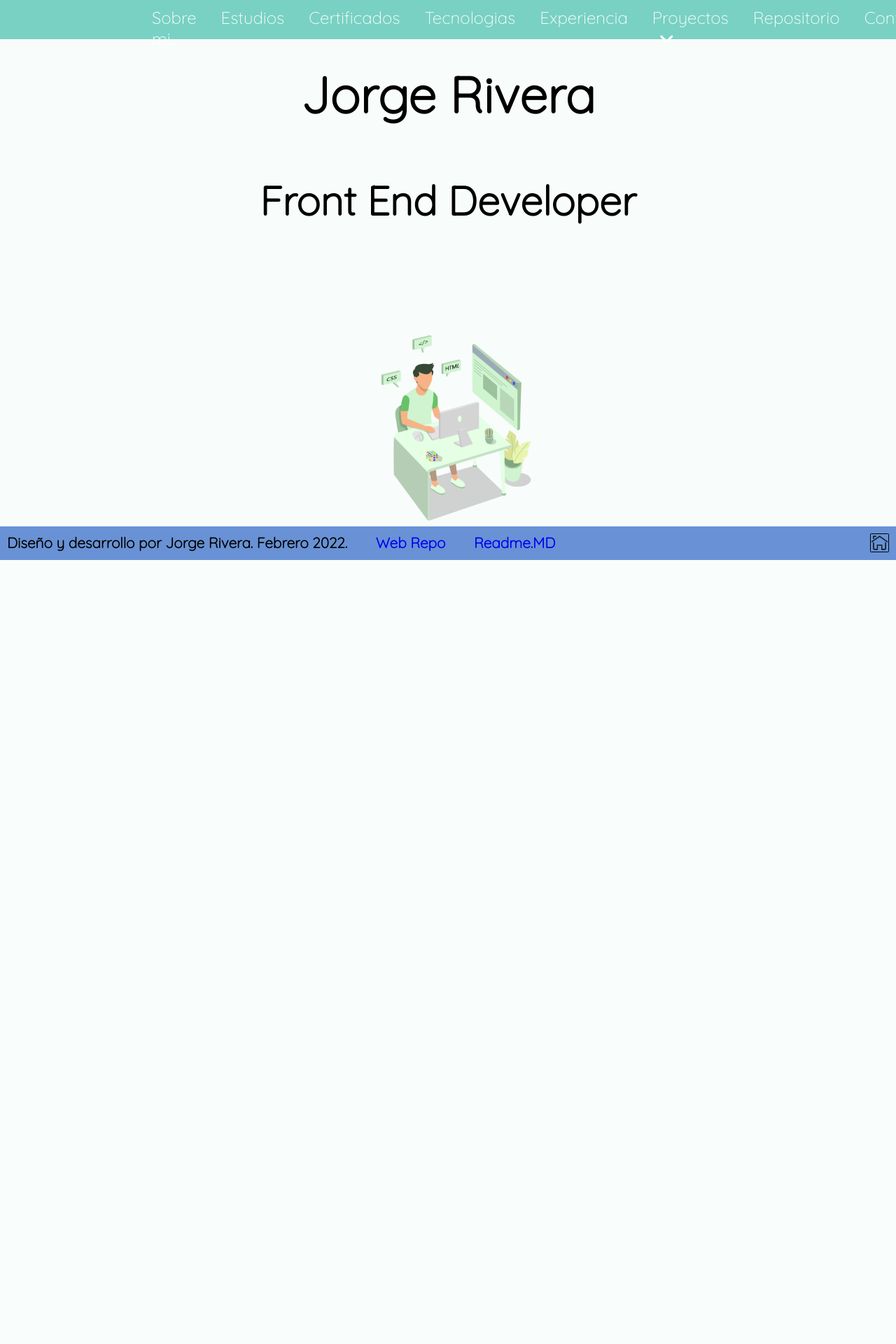
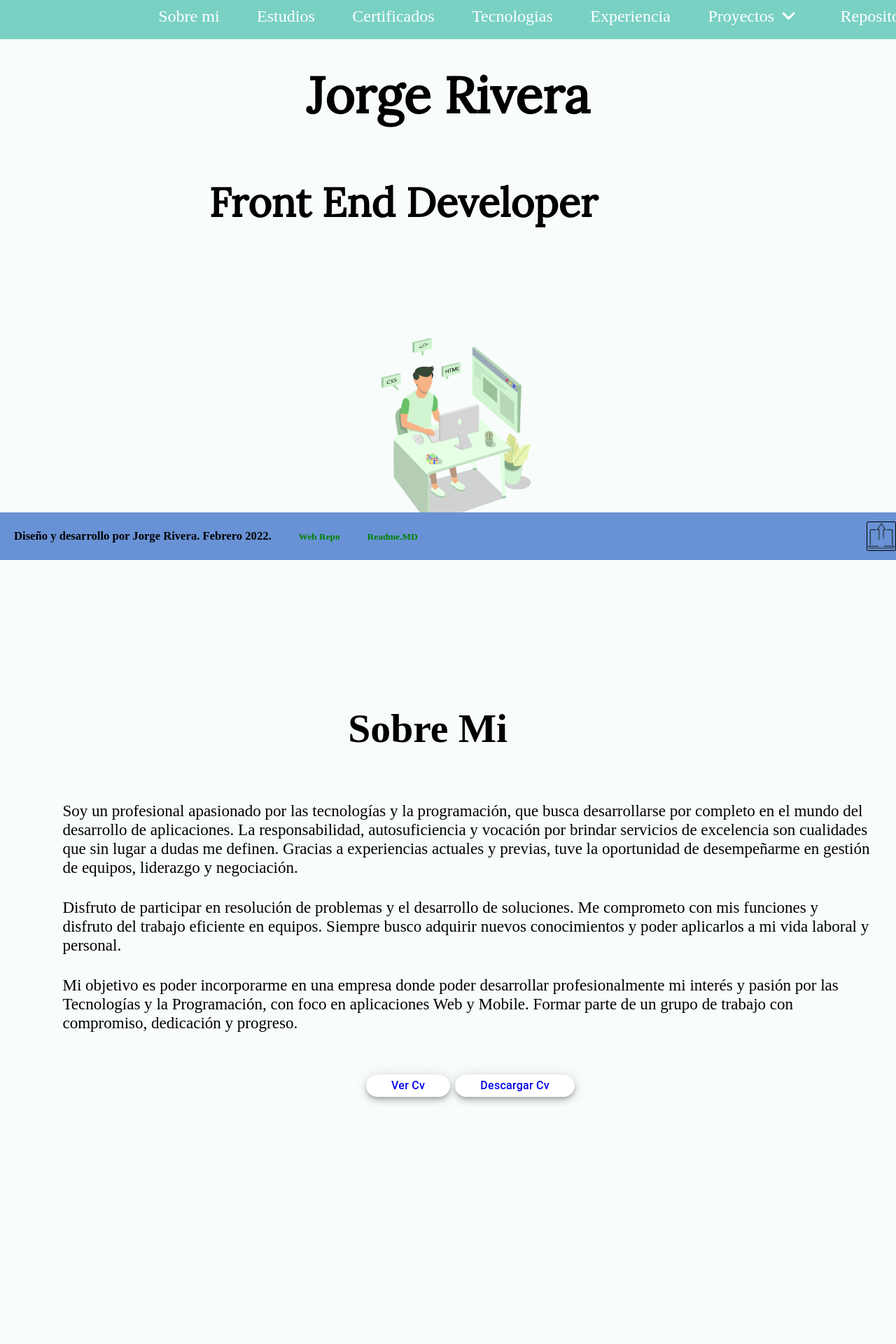
Before and after one commit to Yoryao/webPersonal, a PHP site: page / in a window 1280 px wide. Shown: the top 1920 px of the page at 70% size. Before the commit the page ends 800 px from the top, so only its background shows below. Run offline with PHP 8.4, Linux system fonts and the light colour scheme; some libraries are stand-ins or nearby versions.

Commit message:
Footer Done, Working with contact section

```diff
--- a/index.html
+++ b/index.html
@@ -47,7 +47,7 @@
 
 
 
-    <div id="main" class="snapContainer">
+    <div id="main" >
         <!-- SECTION HOME -->
         <section class="section snapSection" id="home">
             <h1>Jorge Rivera</h1>
@@ -309,31 +309,21 @@
         </section>
         <!-- END SECTION PROYECTOS  -->
 
-        <!-- SECTION REPOSITORIO -->
-        <section id="sectionRepositorio" class="section snapSection">
-            <h3>Repositorio</h3>
-            <a href="https://github.com/Yoryao" target="_blanck" id="repoLink">
-                <p class="sectionP">Puedes ver el codigo de esta página junto con el resto de mis proyecto en mi repositorio en<b>&nbspGitHub.</b></p>
-            </a>
-            <a href="https://github.com/Yoryao" target="_blanck">
-                <img id="repoMap" src="./public/repoMap.jpg" alt="repoMap">
-            </a>
-        </section>
-        <!-- END SECTION REPOSITORIO  -->
-
         <!-- SECTION CONTACTOS -->
-        <section id="sectionContactos" class="section snapSection">
+        <section id="sectionContactos" class="section">
             <h3>Contacto</h3>
             <p class="sectionP" id="pContactos">Si te interesa mi perfil, tienes alguna consulta o sugerencia, o crees
                 que te puedo
                 ayudar, no dudes en contactarme.</p>
             <div id="contactContainer">
                 <div><a href="https://www.linkedin.com/in/jorge-rivera-desarrollador-web/" target="_blanck"><img
-                            class="imgContact" src="./public/inIconContac.png" alt="linkedinLogo"></a></div>
+                            class="imgContact" src="./public/contact/contactLinkedinLogo.png" alt="linkedinLogo"></a></div>
                 <div><a href="https://wa.me/541136188888" target="_blanck"><img class="imgContact"
-                            src="./public/waIconContact.png" alt="whatsappLogo"></a></div>
-                <div><a href="mailto:jorgejoaquinrivera@gmail.com"><img class="imgContact" src="./public/gmIconContact.png"
+                            src="./public/contact/contactWhatsappLogo.png" alt="whatsappLogo"></a></div>
+                <div><a href="mailto:jorgejoaquinrivera@gmail.com"><img class="imgContact" src="./public/contact/contactGmailLogo.png"
                             alt="gmailLogo" title="jorgejoaquinrivera@gmail.com"></a></div>
+                <div><a href="https://github.com/Yoryao"><img class="imgContact" src="./public/contact/contactGithubLogo.png"
+                            alt="gitHubLogo"></a></div>
             </div>
         </section>
         <!-- END SECTION CONTACTOS  -->
@@ -342,13 +332,14 @@
 
     <!-- SECTION FOOTER -->
     <footer>
-        <div id="footerText">Diseño y desarrollo por Jorge Rivera. Febrero 2022.
-            <a class="footerLink" href="https://github.com/Yoryao/webPersonal" target="_blanck">Web Repo</a>
-            <a class="footerLink" href="https://github.com/Yoryao/webPersonal/blob/main/readme.MD" target="_blanck">Readme.MD</a>
+        <div id="footerText">
+            <p>Diseño y desarrollo por Jorge Rivera. Febrero 2022.
+            <a class="footerLink" id="footerLinkRepo" href="https://github.com/Yoryao/webPersonal" target="_blanck">Web Repo</a>
+            <a class="footerLink" id="footerLinkReadme" href="https://github.com/Yoryao/webPersonal/blob/main/readme.MD" target="_blanck">Readme.MD</a></p>
         </div>
-        <div>
+        <div id="footerImgContainer">
             <a href="#home">
-            <img class="imgHome" src="./public/iconHome.png" alt="homeIcon">
+            <img id="footerImgHome" src="./public/footer/arrowUpImg.png" alt="arrowUpImg">
             </a>
         </div>
     </footer>
--- a/style.css
+++ b/style.css
@@ -1,3 +1,30 @@
+/* Extra small devices (phones, 600px and down)
+@media only screen and (max-width: 600px) {...}
+
+/* Small devices (portrait tablets and large phones, 600px and up) */
+@media only screen and (min-width: 600px) {...}
+
+/* Medium devices (landscape tablets, 768px and up) */
+@media only screen and (min-width: 768px) {...}
+
+/* Large devices (laptops/desktops, 992px and up) */
+@media only screen and (min-width: 992px) {...}
+
+/* Extra large devices (large laptops and desktops, 1200px and up) */
+@media only screen and (min-width: 1200px) {...}
+
+ */
+
+
+
+
+
+
+
+
+
+
+
 * {
   box-sizing: border-box;
   font-family: "Quicksand", serif;
@@ -6,7 +33,7 @@
 html {
   scroll-behavior: smooth;
 }
-
+/*
 /* TEXTOS */
 #home {
   font-family: "Lora", sans-serif;
@@ -113,7 +140,7 @@ button {
 body {
   background-color: #f8fcfb;
   margin: 0;
-  width: 100vw;
+  width: 100%;
 }
 
 .nav-bar {
@@ -412,51 +439,75 @@ h2 {
 
 /* END REPOSITORIO */
 
-/* CONTACT */
+/* CONTACT-------------------------------------------------*/
 #sectionContactos {
-  height: 45vh;
   padding-bottom: 30px;
 }
 
 #sectionContactos > p,
-h2 {
-  padding-top: 10px;
+h2,h3 {
+  width: 90%;
+  align-content: center;
+  justify-content: center;
+  text-align: center;
 }
 
 #contactContainer {
   display: flex;
+  flex-wrap: wrap;
 }
 
 .imgContact {
   width: 35%;
 }
 
-/* END CONTACT */
+/* END CONTACT--------------------------------------------*/
 
-/* FOOTER */
+/*FOOTER--------------------------------------------------*/
 footer {
   display: flex;
+  align-items: center;
   position: fixed;
-  width: 100vw;
-  height: 7vh;
+  width: 100%;
+  height: 8vh;
   left: 0;
   bottom: 0;
   background-color: #6892d5;
-  padding: 10px;
   color: black;
-  text-align: center;
-  font-size: .7em;
   justify-content: space-between;
-  text-align: center;
-  font-weight: 800;
+ }
+
+#footerText {
+  display: flex;
+  justify-content: space-around;
+  flex-wrap: wrap;
+  text-align: left;
 }
-.imgHome {
-  border: 1px black solid;
+
+#footerImgContainer{
+padding-right: 10px;
+}
+
+#footerImgHome {
+  height: 5vh;
+  display: flex;
+  align-items: center;
+  color:black;
+  border: black 1px solid;
   border-radius: 5%;
-  height: 95%;
-  margin-right: 10%;
 }
-/* END FOOTER */
+
+#footerText > p, a  {
+  display: inline;
+  font-size: .8em;
+  text-align: left;
+}
+.footerLink {
+  color:green;
+  text-decoration: none;
+}
+
+/* END FOOTER------------------------------------------------*/
 
 .snapContainer {
   height: 100vh;
```
Also changed, not shown: public/contact/contactGithubLogo.png (added), public/contact/contactGmailLogo.png (added), public/contact/contactLinkedinLogo.png (added), public/contact/contactWhatsappLogo.png (added), public/footer/arrowUpImg.png (added).
